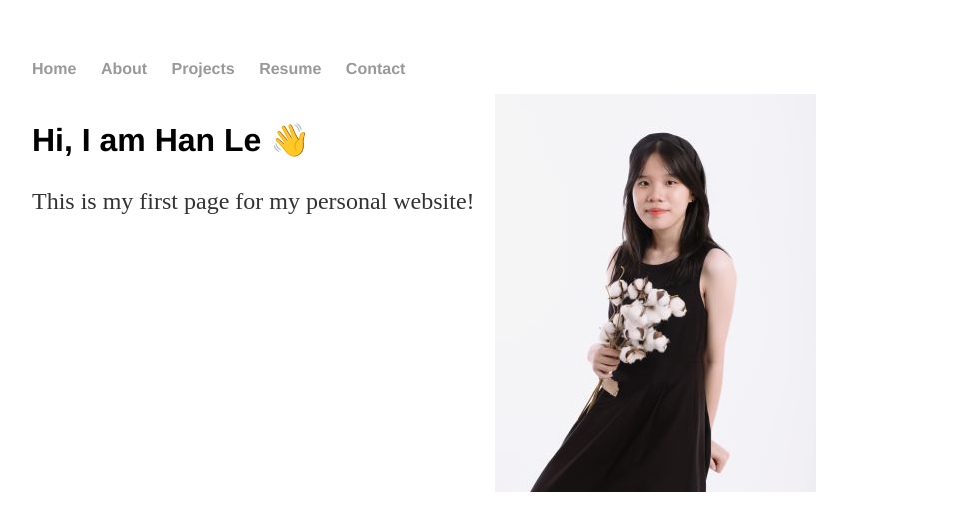
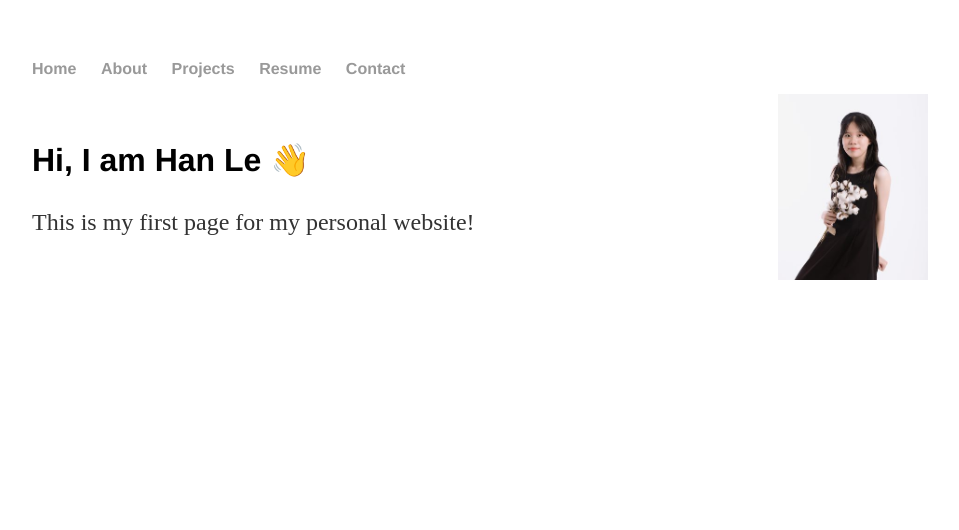
Before and after one commit to han-hn-le/han-hn-le.github.io, a plain HTML site: page index.html in a window 1280 px wide. Shown: the whole page, without its empty margins (160-1119 px from the left). Drawn offline with Linux system fonts and the light colour scheme.

Commit message:
Update index.html

```diff
--- a/index.html
+++ b/index.html
@@ -4,6 +4,21 @@
   <meta charset="UTF-8">
   <title>Your Name Portfolio</title>
   <link rel="stylesheet" href="css/styles.css">
+  <style>
+    .container {
+      display: flex;
+      align-items: center;
+    }
+
+    .text {
+      flex: 1;
+    }
+
+    .profile-picture {
+      flex: 0 0 auto;
+      width: 150px; /* Adjust the width to your preference */
+    }
+  </style>
 </head>
 <body>
   <nav>
@@ -16,14 +31,12 @@
     </ul>
   </nav>
   <div class="container">
-    <div class="row">
-      <div class="text">
-        <h2>Hi, I am Han Le 👋</h2>
-        <p>This is my first page for my personal website!</p>
-      </div>
-      <div class="profile-picture">
-        <img src="img/avatar_resized.jpg" alt="Your Profile Picture">
-      </div>
+    <div class="text">
+      <h2>Hi, I am Han Le 👋</h2>
+      <p>This is my first page for my personal website!</p>
+    </div>
+    <div class="profile-picture">
+      <img src="img/avatar_resized.jpg" alt="Your Profile Picture" style="max-width: 100%;">
     </div>
   </div>
 </body>
```
